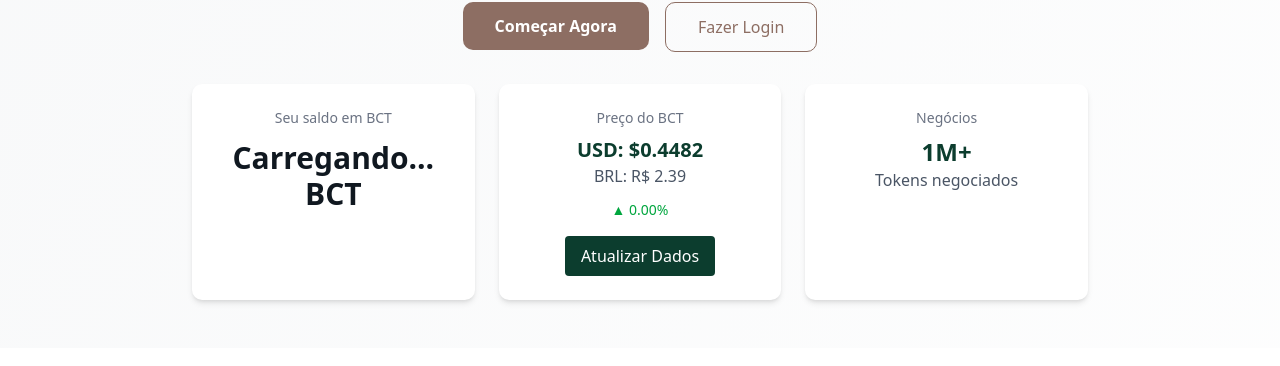
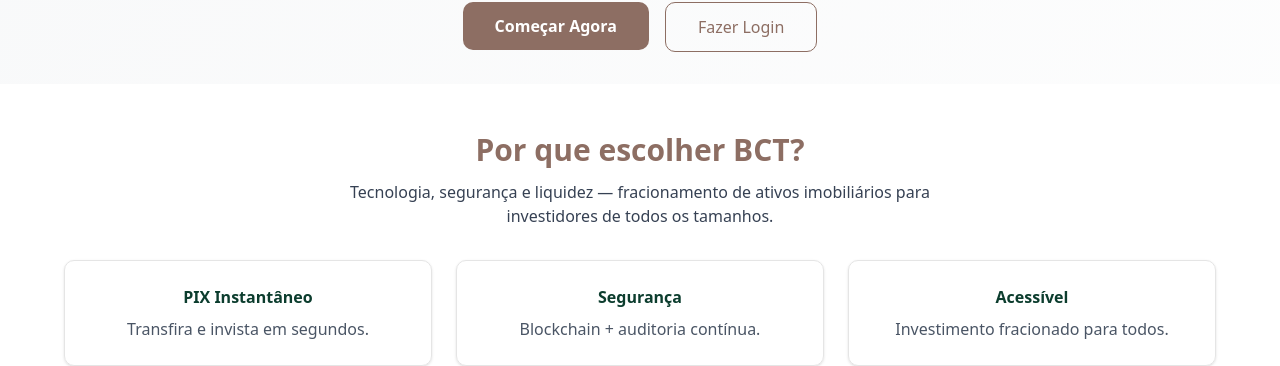
Before and after one commit to bemconcreto/APP-BCT, a Next.js app: page / in a window 1280 px wide. Shown: the part 586-952 px from the top of the page. Built offline with nearby package versions, Linux system fonts and the light colour scheme; no server answers.

Commit message:
fix: installing supabase auth helpers

```diff
--- a/app/page.tsx
+++ b/app/page.tsx
@@ -57,30 +57,6 @@
           </div>
         </div>
       </header>
-
-      {/* STATS / PRICE */}
-      <section className="px-6 pb-12">
-        <div className="max-w-4xl mx-auto grid grid-cols-1 md:grid-cols-3 gap-6">
-          <div className="bg-white shadow-md rounded-lg p-6 text-center">
-            <div className="text-sm text-gray-500">Seu saldo em BCT</div>
-            <div className="mt-3 text-3xl font-bold text-[#101820]">Carregando... BCT</div>
-          </div>
-
-          <div className="bg-white shadow-md rounded-lg p-6 text-center">
-            <div className="text-sm text-gray-500">Preço do BCT</div>
-            <div className="mt-2 text-xl font-bold text-[#0C3D2E]">USD: $0.4482</div>
-            <div className="text-gray-600">BRL: R$ 2.39</div>
-            <div className="mt-3 text-sm text-green-600">▲ 0.00%</div>
-            <button className="mt-4 px-4 py-2 rounded bg-[#0C3D2E] text-white">Atualizar Dados</button>
-          </div>
-
-          <div className="bg-white shadow-md rounded-lg p-6 text-center">
-            <div className="text-sm text-gray-500">Negócios</div>
-            <div className="mt-2 text-2xl font-bold text-[#0C3D2E]">1M+</div>
-            <div className="text-gray-600">Tokens negociados</div>
-          </div>
-        </div>
-      </section>
 
       {/* WHY CHOOSE */}
       <section className="px-6 py-12 bg-white">
```
